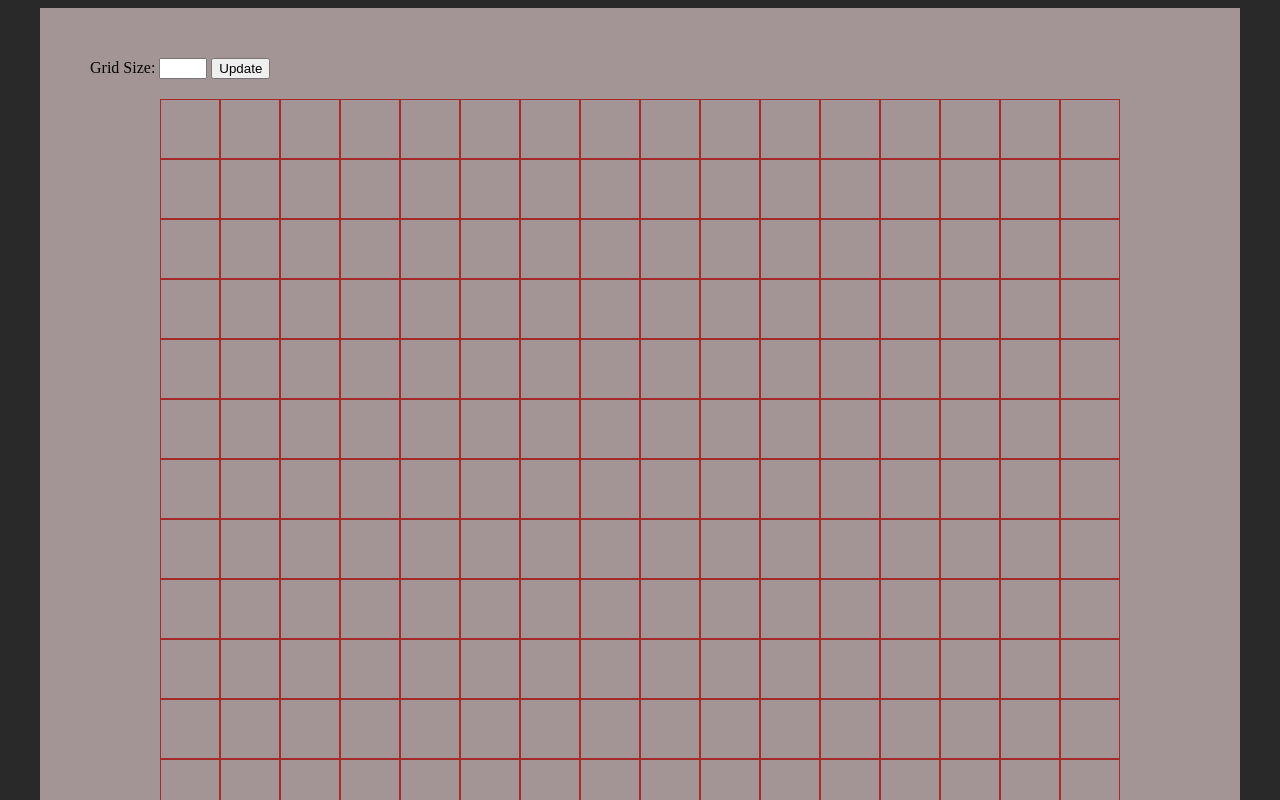
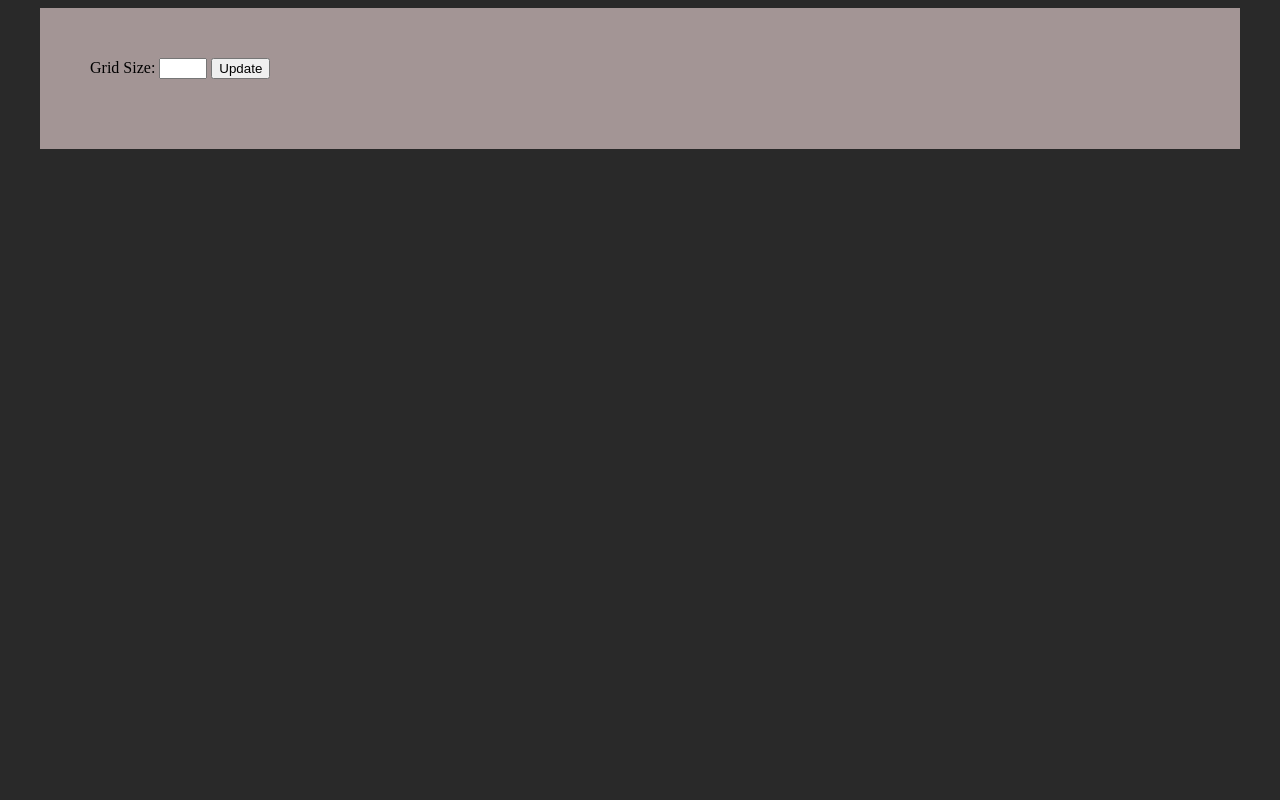
Before and after one commit to ZakhaevK/odin-etch-a-sketch, a plain HTML site: page index.html in a window 1280 px wide. Both pictures are taken after a click on the button "Update". Shown: the top 800 px of the page. Drawn offline with Linux system fonts and the light colour scheme.

Commit message:
Fix input value references being incorrect Results in update working properly

```diff
--- a/index.html
+++ b/index.html
@@ -12,7 +12,7 @@
   <div class="content">
     <div class="menu">
       Grid Size:
-      <input>
+      <input id="grid-input">
     <button class="update">
       Update
     </button>
--- a/script.js
+++ b/script.js
@@ -1,3 +1,5 @@
+const gridSizeInput = document.querySelector("#grid-input");
+const gridUpdateBtn = document.querySelector(".update");
 const grid = document.querySelector(".grid-div");
 let squareArray = []; // Used to access squares later (might change)
 
@@ -10,6 +12,7 @@ function randomRGBValues() {
 }
 
 function initialiseGridElements(num) {
+  grid.replaceChildren();
   num = num * num;
   for (let i = 0; i < num; i++) {
     const square = document.createElement("div");
@@ -23,5 +26,18 @@ function initialiseGridElements(num) {
   }
  }
 
+
+ function initialiseMenu() {
+  gridSizeInput.addEventListener("", () => {
+    if (isNaN(gridSizeInput.value)) gridSizeInput.value = 0;
+  })
+
+  gridUpdateBtn.addEventListener("click", () => {
+    if (parseInt(gridSizeInput.value) > 100) gridSizeInput.value = 100;
+    initialiseGridElements(gridSizeInput.value);
+  })
+ }
+
 // initialise all elements 16x16 = 256
- initialiseGridElements(16);
+initialiseMenu();
+initialiseGridElements(16);
```
